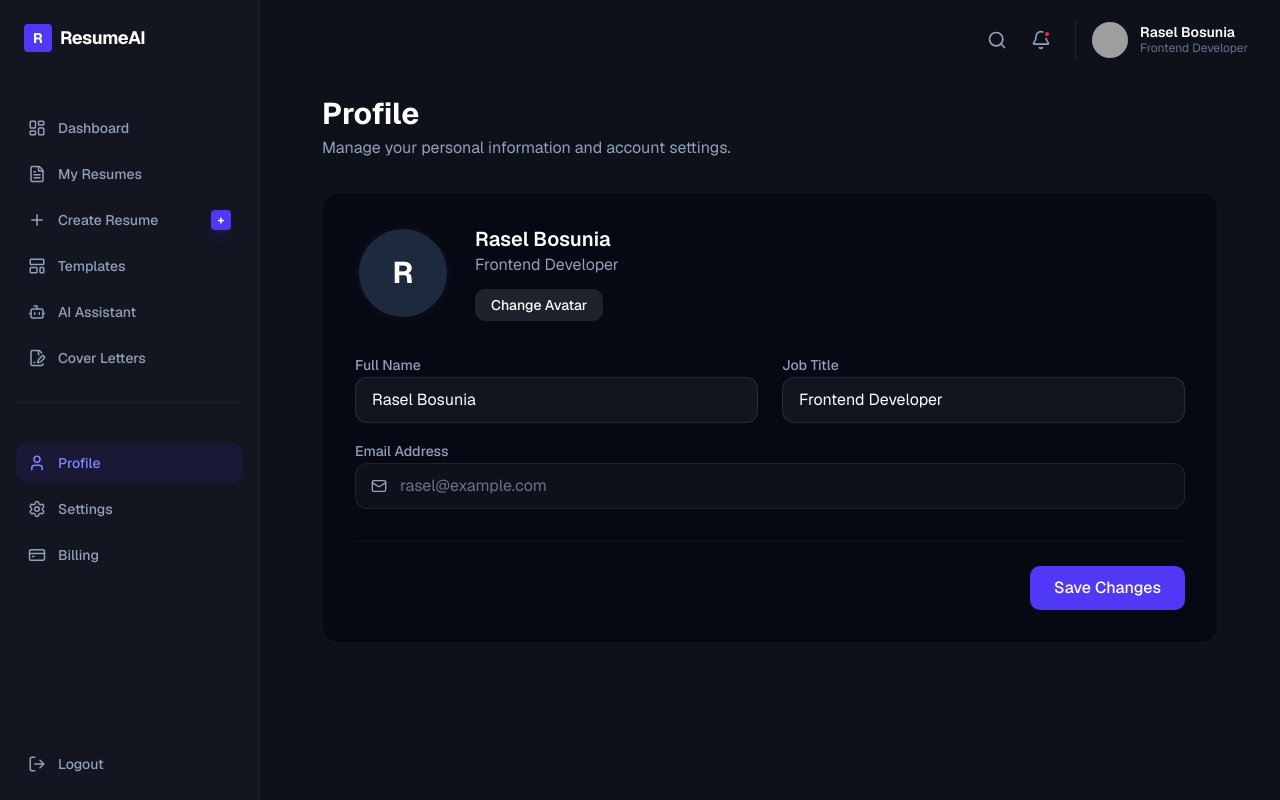
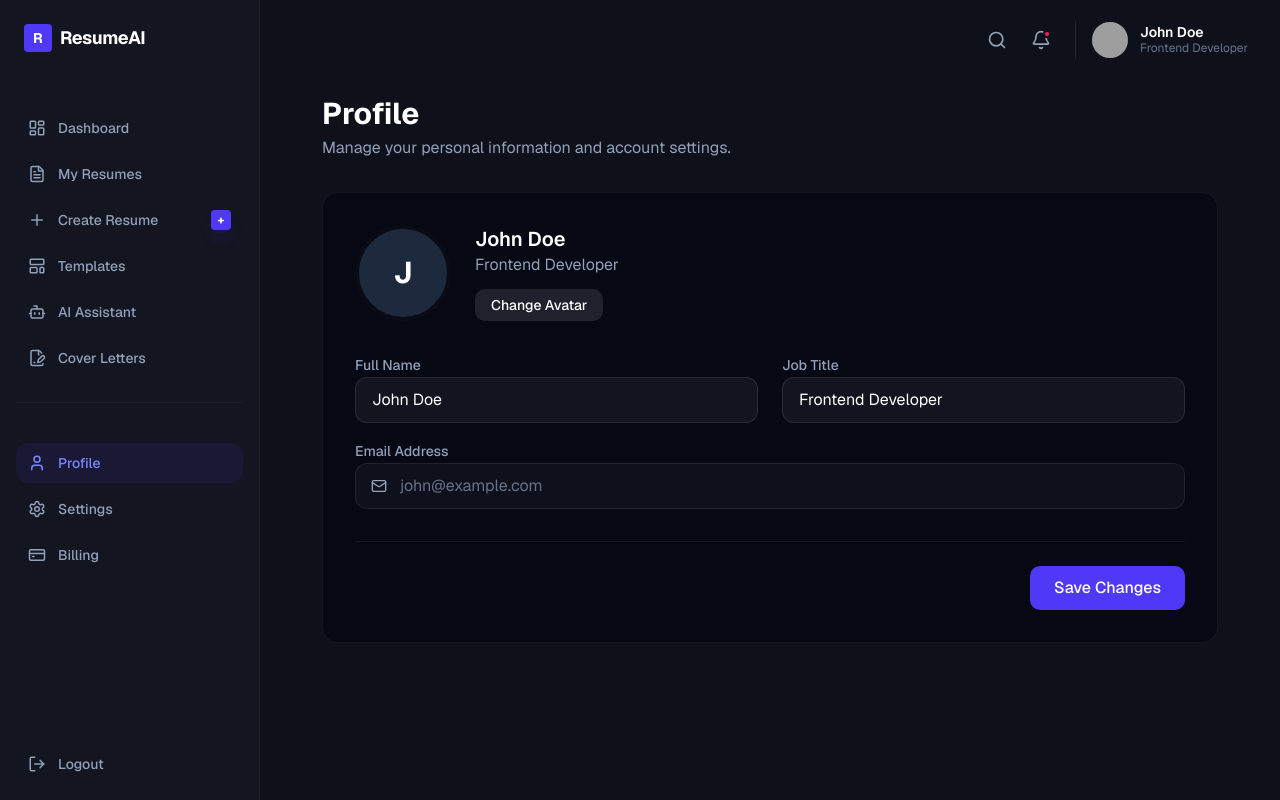
Before and after one commit to Rakibboshunia/NextResume-AI, a Next.js app: page /dashboard/profile in a window 1280 px wide. Built offline with nearby package versions, Linux system fonts and the light colour scheme; grey boxes are pictures that could not be loaded.

Commit message:
chore: remove hardcoded name and email from UI components

```diff
--- a/src/app/dashboard/create/page.tsx
+++ b/src/app/dashboard/create/page.tsx
@@ -52,7 +52,7 @@ export default function CreateResumePage() {
   const form = useForm<ResumeFormValues>({
     resolver: zodResolver(resumeSchema),
     defaultValues: {
-      personal: { fullName: "Rasel Bosunia", jobTitle: "Frontend Developer", email: "rasel@example.com", phone: "+880 1234 567890", location: "Dhaka, Bangladesh", portfolio: "", summary: "Passionate Frontend Developer with 4+ years of experience building modern web applications using React, Next.js and TypeScript. Skilled in creating responsive, user-friendly interfaces and optimizing performance." },
+      personal: { fullName: "John Doe", jobTitle: "Frontend Developer", email: "john@example.com", phone: "+880 1234 567890", location: "Dhaka, Bangladesh", portfolio: "", summary: "Passionate Frontend Developer with 4+ years of experience building modern web applications using React, Next.js and TypeScript. Skilled in creating responsive, user-friendly interfaces and optimizing performance." },
       experience: [{ jobTitle: "Senior Frontend Developer", company: "Fire AI Software Ltd.", location: "Dhaka, Bangladesh", startDate: "Jan 2022", endDate: "Present", current: true, description: "• Developed and maintained scalable web applications using React, Next.js and TypeScript.\n• Collaborated with design and backend teams to build high-quality products.\n• Improved application performance by 40% through optimization." }],
       education: [{ degree: "", university: "", startDate: "", endDate: "" }],
       skills: ""
--- a/src/app/dashboard/layout.tsx
+++ b/src/app/dashboard/layout.tsx
@@ -68,7 +68,7 @@ export default function DashboardLayout({ children }: { children: React.ReactNod
                     <img src="https://i.pravatar.cc/150?u=a042581f4e29026704d" alt="Profile" className="w-full h-full object-cover group-hover:scale-110 transition-transform duration-300" />
                  </div>
                  <div className="flex flex-col hidden sm:flex">
-                    <span className="text-sm font-semibold text-white leading-tight group-hover:text-indigo-400 transition-colors">Rasel Bosunia</span>
+                    <span className="text-sm font-semibold text-white leading-tight group-hover:text-indigo-400 transition-colors">John Doe</span>
                     <span className="text-xs text-slate-500 leading-tight">Frontend Developer</span>
                  </div>
               </div>
--- a/src/app/dashboard/page.tsx
+++ b/src/app/dashboard/page.tsx
@@ -30,7 +30,7 @@ export default function DashboardPage() {
     <div className="max-w-6xl mx-auto space-y-10">
       <div>
         <h1 className="text-3xl font-bold text-white flex items-center gap-2">
-          Welcome back, Rasel <span className="text-2xl">👋</span>
+          Welcome back, John <span className="text-2xl">👋</span>
         </h1>
         <p className="text-slate-400 mt-1">Here's what's happening with your resumes today.</p>
       </div>
--- a/src/app/dashboard/profile/page.tsx
+++ b/src/app/dashboard/profile/page.tsx
@@ -7,7 +7,7 @@ export default function ProfilePage() {
   const [isSaving, setIsSaving] = useState(false);
   const [saved, setSaved] = useState(false);
   const [profile, setProfile] = useState({
-    fullName: "Rasel Bosunia",
+    fullName: "John Doe",
     jobTitle: "Frontend Developer"
   });
 
@@ -67,7 +67,7 @@ export default function ProfilePage() {
                <label className="text-sm font-medium text-slate-400">Email Address</label>
                <div className="relative">
                   <Mail className="absolute left-4 top-1/2 -translate-y-1/2 size-4 text-slate-400" />
-                  <input type="email" value="rasel@example.com" disabled className="w-full bg-white/5 border border-white/10 rounded-lg pl-11 pr-4 py-2.5 text-slate-400 opacity-70 cursor-not-allowed" />
+                  <input type="email" value="john@example.com" disabled className="w-full bg-white/5 border border-white/10 rounded-lg pl-11 pr-4 py-2.5 text-slate-400 opacity-70 cursor-not-allowed" />
                </div>
             </div>
          </div>
--- a/src/app/page.tsx
+++ b/src/app/page.tsx
@@ -81,10 +81,10 @@ export default function Home() {
                   <Image src="https://i.pravatar.cc/150?img=11" alt="Profile" width={64} height={64} />
                 </div>
                 <div>
-                  <h3 className="text-xl font-bold text-white">Rasel Bosunia</h3>
+                  <h3 className="text-xl font-bold text-white">John Doe</h3>
                   <p className="text-sm text-indigo-300 mt-0.5">Frontend Developer</p>
                   <div className="flex gap-3 text-[10px] text-slate-500 mt-1.5">
-                    <span>rasel@example.com</span>
+                    <span>john@example.com</span>
                     <span>Dhaka, Bangladesh</span>
                   </div>
                 </div>
```
